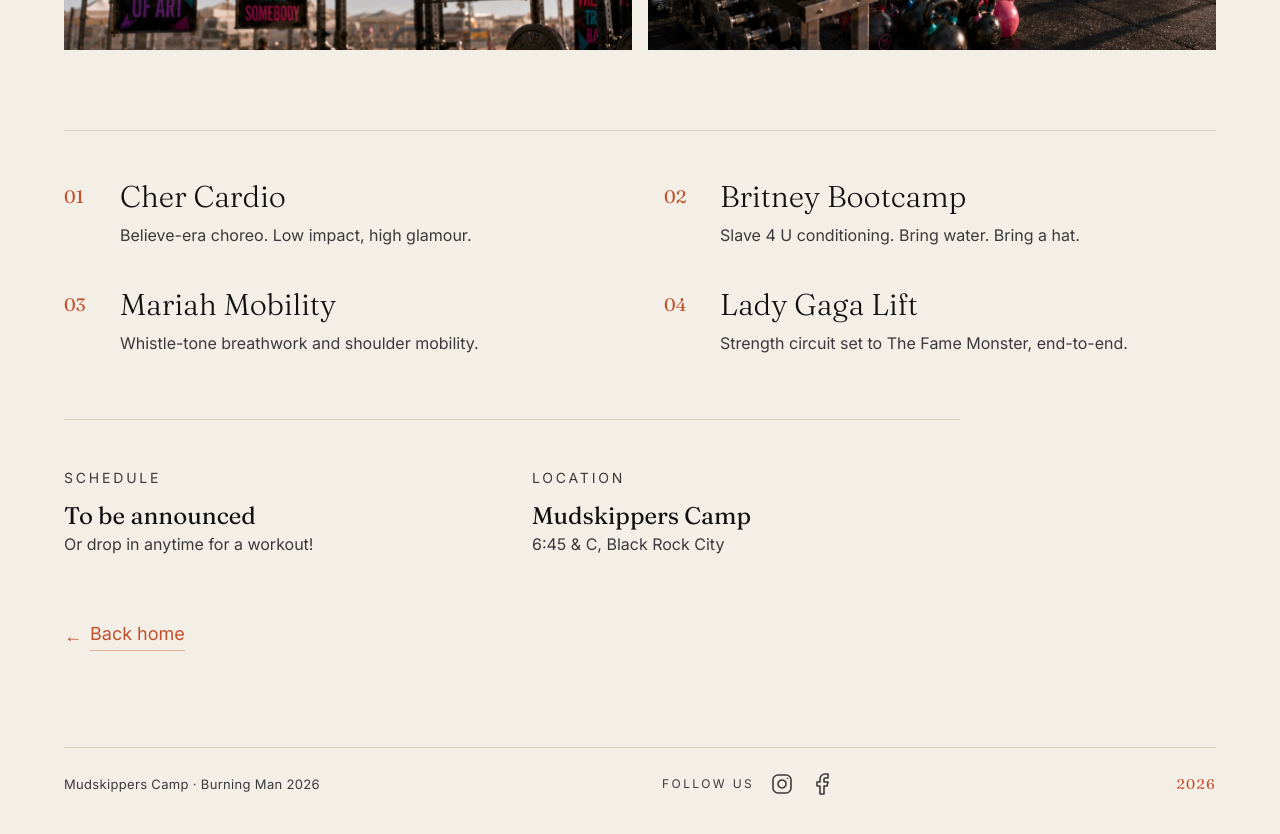
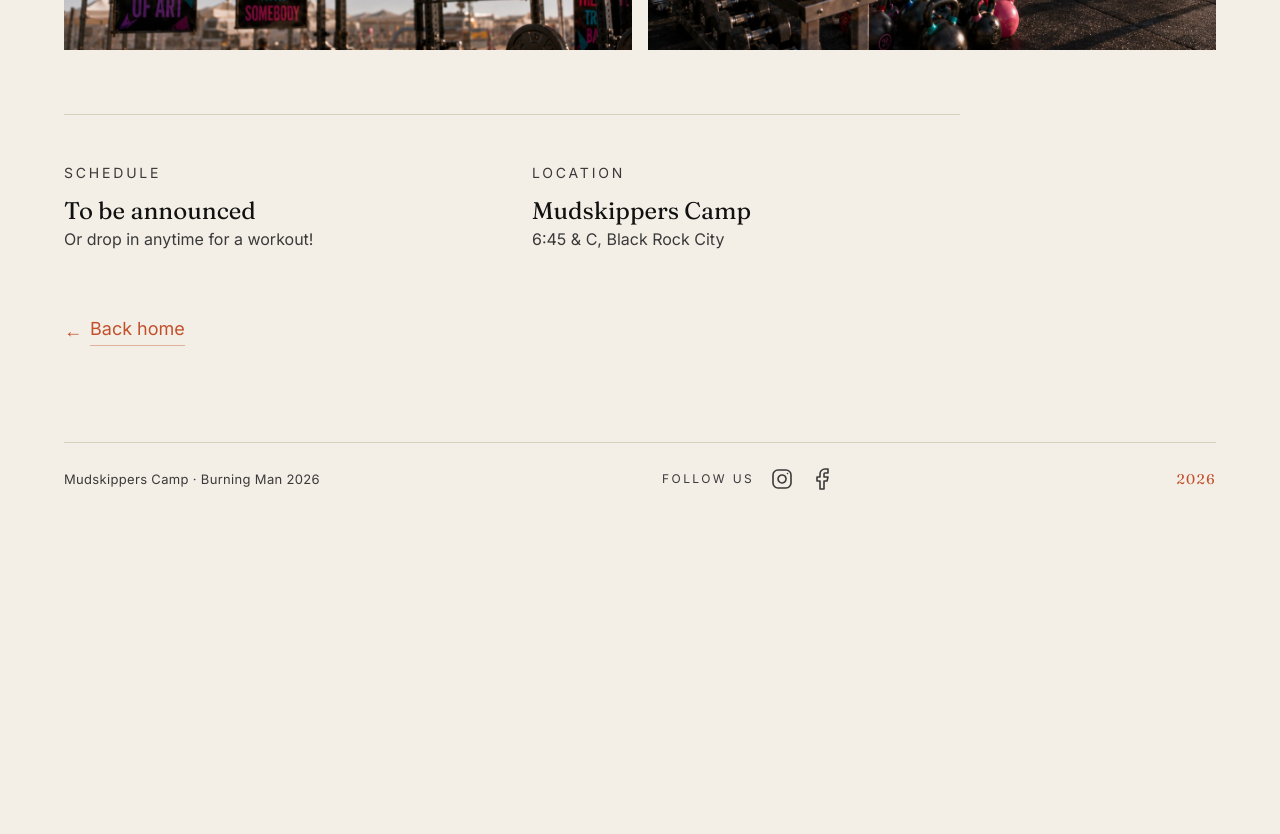
Before and after one commit to mocostaneres-hub/Mudskippers, a Next.js app: page /pop-gym in a window 1280 px wide. Shown: the part 1900-2734 px from the top of the page. After the commit the page ends 2431 px from the top, so only its background shows below. Built offline with nearby package versions, Linux system fonts and the light colour scheme.

Commit message:
Remove Pop Gym class schedule

```diff
--- a/src/app/pop-gym/page.tsx
+++ b/src/app/pop-gym/page.tsx
@@ -45,25 +45,6 @@
     { name: "Mudskippers Camp", path: "/" },
     { name: "The Pop Gym", path: "/pop-gym" },
   ]),
-];
-
-const classes = [
-  {
-    name: "Cher Cardio",
-    note: "Believe-era choreo. Low impact, high glamour.",
-  },
-  {
-    name: "Britney Bootcamp",
-    note: "Slave 4 U conditioning. Bring water. Bring a hat.",
-  },
-  {
-    name: "Mariah Mobility",
-    note: "Whistle-tone breathwork and shoulder mobility.",
-  },
-  {
-    name: "Lady Gaga Lift",
-    note: "Strength circuit set to The Fame Monster, end-to-end.",
-  },
 ];
 
 export default function PopGymPage() {
@@ -121,22 +102,6 @@
           </figure>
         </div>
 
-        <div className="mt-20 grid grid-cols-1 sm:grid-cols-2 gap-x-12 gap-y-10 border-t border-rule pt-12">
-          {classes.map((c, i) => (
-            <div key={c.name} className="flex gap-6">
-              <span className="font-display text-terracotta text-lg pt-1 w-8 shrink-0">
-                {String(i + 1).padStart(2, "0")}
-              </span>
-              <div>
-                <h3 className="font-display font-light text-ink text-3xl">
-                  {c.name}
-                </h3>
-                <p className="mt-2 text-ink-soft">{c.note}</p>
-              </div>
-            </div>
-          ))}
-        </div>
-
         <div className="mt-16 grid grid-cols-1 md:grid-cols-2 gap-10 border-t border-rule pt-12 max-w-4xl">
           <div>
             <p className="text-sm tracking-[0.2em] uppercase text-ink-soft">
```
